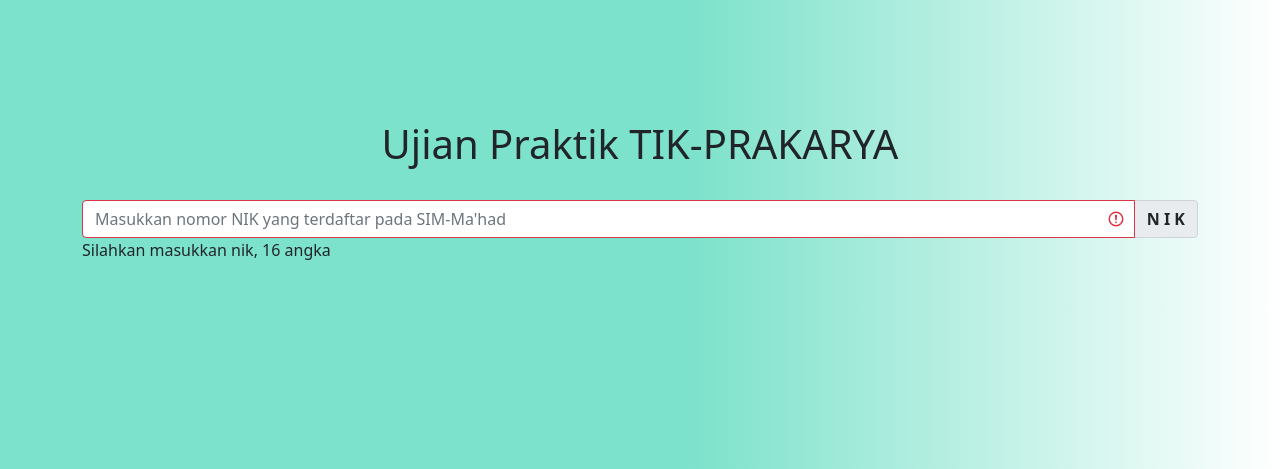
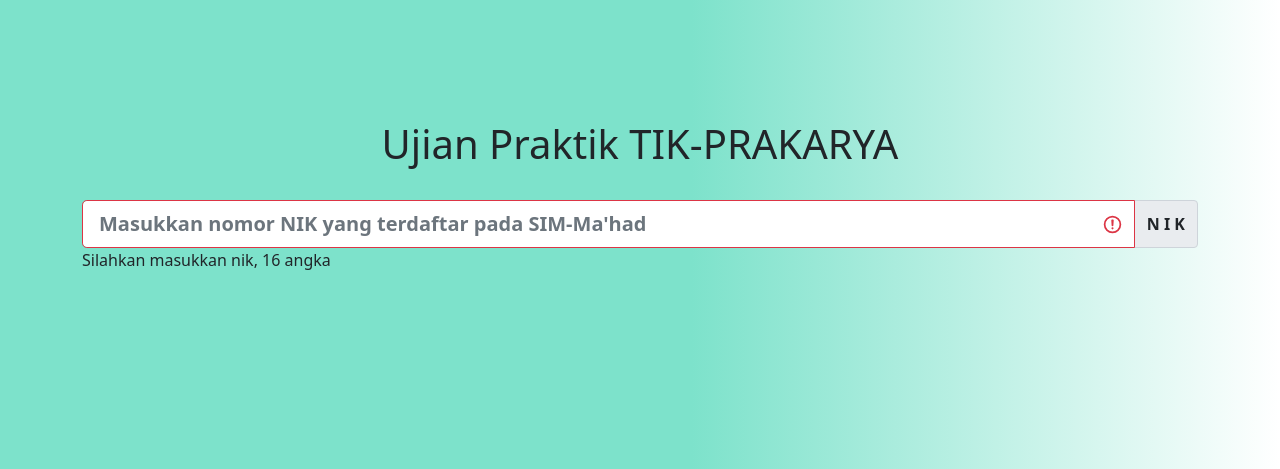
Before and after one commit to alittihadalislami/ambk, a PHP site: page /prakarya/index.php in a window 1280 px wide. Shown: the top 469 px of the page. Run offline with PHP 8.4, Linux system fonts and the light colour scheme.

Commit message:
Update index.php

```diff
--- a/prakarya/index.php
+++ b/prakarya/index.php
@@ -24,10 +24,10 @@
         <div class="row mt-4">
             <div class="col-12">
                 <div class="input-group">
-                    <input type="text" maxlength="16" id="nik" class="form-control is-invalid" placeholder="Masukkan nomor NIK yang terdaftar pada SIM-Ma'had" aria-label="Recipient's username" aria-describedby="basic-addon2">
+                    <input type="text" maxlength="16" id="nik" class="fw-bold form-control form-control-lg is-invalid" placeholder="Masukkan nomor NIK yang terdaftar pada SIM-Ma'had" aria-label="Recipient's username" aria-describedby="basic-addon2">
                     <span class="input-group-text" id="basic-addon2"><a class="text-decoration-none text-dark fw-bold" href="#">N I K</a></span>
                 </div>
-                <span id="ket_nik" class="fw-lighter ml-5">Silahkan masukkan nik, 16 angka</span>
+                <span id="ket_nik" class="fw-light ml-5">Silahkan masukkan nik, 16 angka</span>
 
                 <table id="tabel" class="table table-striped mt-5 d-none">
                     <tbody>
@@ -68,7 +68,7 @@
                                 <br>
                                 <span class="fw-bold">Praktik 1:</span> Silahkan screeshot halaman ini dan simpan dengan format ".JPG", untuk diupload pada form praktik 2, pada hasil screeshot nama madrasah sampai dengan detail tugas praktik harus terlihat dan dapat dibaca.
                                 <br>
-                                <span class="fw-bold">Praktik 2:</span> Klik <a class="text-success fw-bold text-decoration-none" href="https://docs.google.com/forms/d/e/1FAIpQLScr8edpb0PevjimTlGzhpaxsylCbJln3D2GyRWKmxHXRP1WbQ/viewform" target="_blank">link berikut</a>, dan isi form dengan data valid dari KK dan Ijazah terakhir, melalui akun email masing-masing peserta
+                                <span class="fw-bold">Praktik 2:</span> Klik <a class="text-success fw-bold text-decoration-none" href="https://docs.google.com/forms/d/e/1FAIpQLScr8edpb0PevjimTlGzhpaxsylCbJln3D2GyRWKmxHXRP1WbQ/viewform" target="_blank">link berikut</a>, dan isi form dengan data valid dari KK dan Ijazah terakhir, melalui akun Gmail masing-masing peserta
                                 <br>
                                 <span class="fw-bold">Praktik 3:</span> Berikan/tuliskan komentar terhadap 1 postingan dari salah satu media sosial Ma'had Al-Ittihad Al Islami dengan <a href="https://youtu.be/7wJOsGEaz0Y">prinsip INSAN "Internet Sehat dan Aman"</a> dan di akhir komentar <span class="fw-bold">wajib</span> diberikan 2 hashtags <span class="fw-bold">#praktikPrakarya2024 dan <span id="t_token">#12A00007</span></span> (sesuai token masing-masing)
                                 <br> medsos pilihan untuk anda:
@@ -76,7 +76,7 @@
                                     <img src='fb.svg' width='20px'><a class=' text-secondary fw-bold text-decoration-none' target='_blank' href='https://web.facebook.com/mahadalittihadalislami/'> facebook</a>
                                 </span>
                                 <hr>
-                                <span class="fw-bold">Penting!!</span> Soal dan token berbeda dengan peserta lain, harap sesuai dengan intruksi dan link yang ada.
+                                <span class="fw-bold">Penting!!</span> Pilihan medsos dan token berbeda dengan peserta lain, harus mengikuti dengan intruksi dan link yang ada.
                             </td>
                         </tr>
                     </tbody>
```
